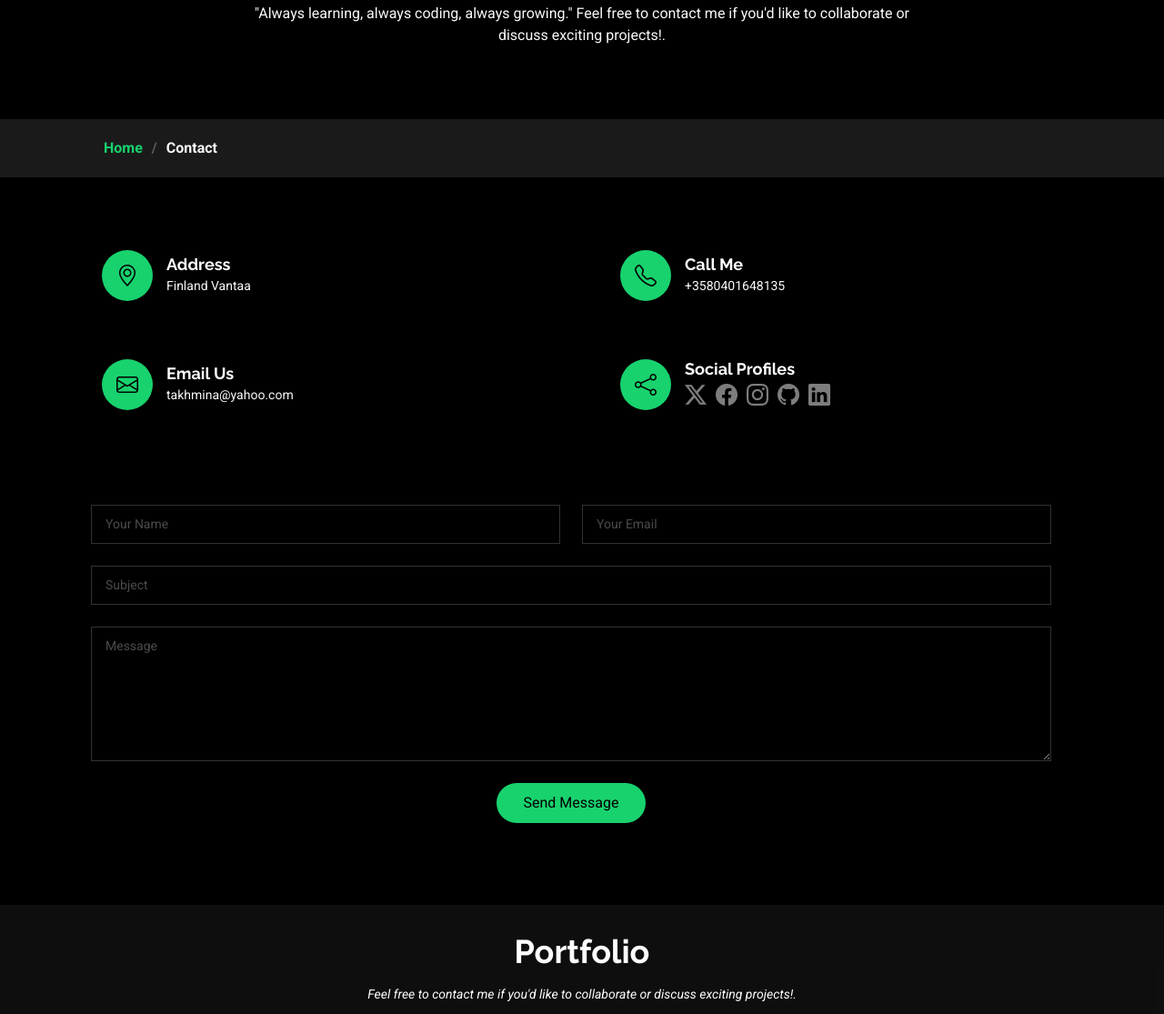
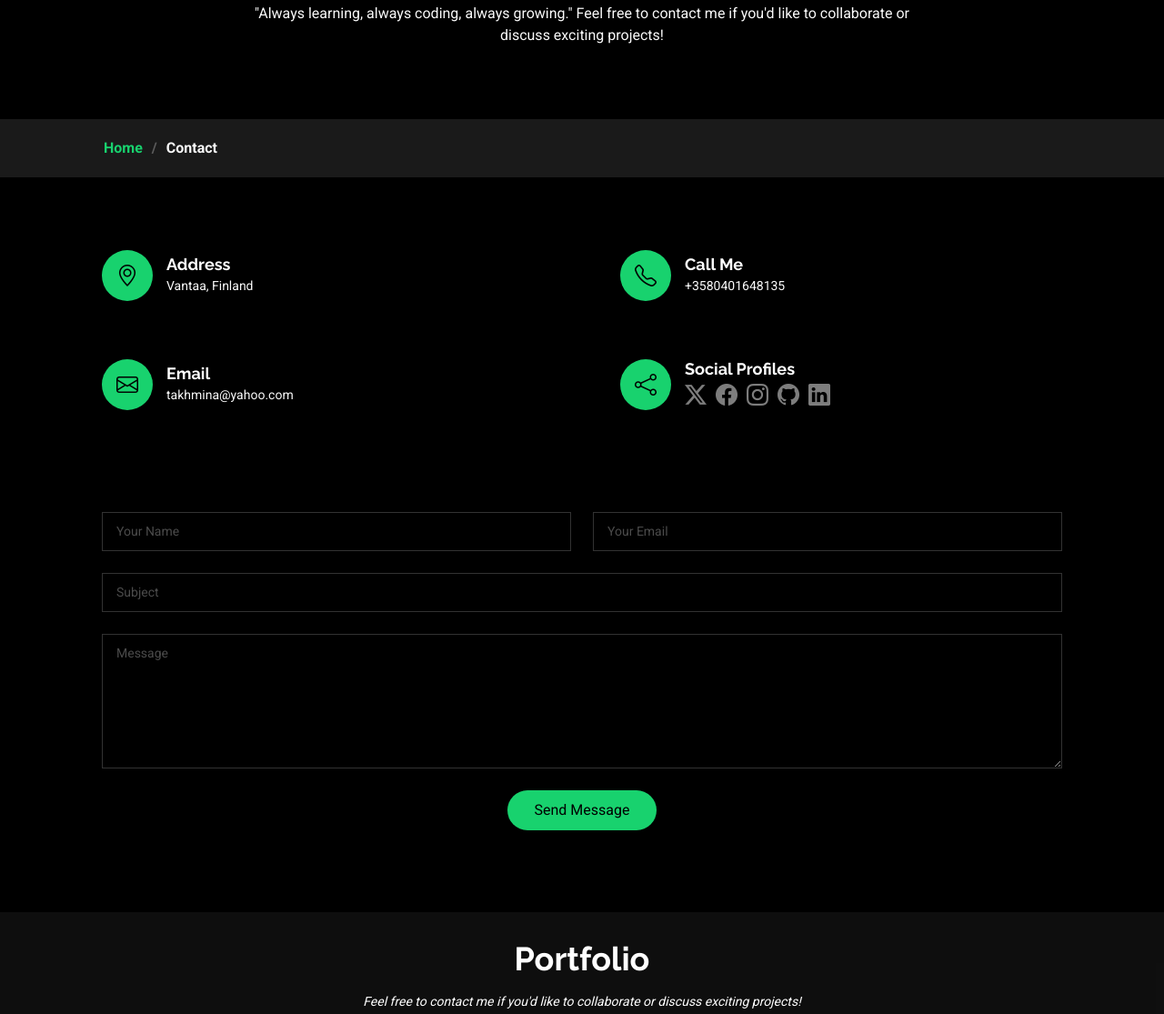
Before and after one commit to tahminamuksinova/tahminamuksinova.github.io, a plain HTML site: page contact.html in a window 1280 px wide. Shown: the part 212-1327 px from the top of the page at 91% size. Drawn offline with Linux system fonts and the light colour scheme.

Commit message:
Update contact.html

```diff
--- a/contact.html
+++ b/contact.html
@@ -1,47 +1,36 @@
 <!DOCTYPE html>
 <html lang="en">
 <head>
-    <meta charset="utf-8">
-    <meta content="width=device-width, initial-scale=1.0" name="viewport">
-    <title>Contact </title>
-    <meta name="description" content="">
-    <meta name="keywords" content="">
+  <meta charset="utf-8" />
+  <meta content="width=device-width, initial-scale=1.0" name="viewport" />
+  <title>Contact</title>
+  <meta name="description" content="" />
+  <meta name="keywords" content="" />
 
   <!-- Favicons -->
-    <link href="assets/img/favicon.png" rel="icon">
-    <link href="assets/img/apple-touch-icon.png" rel="apple-touch-icon">
+  <link href="assets/img/favicon.png" rel="icon" />
+  <link href="assets/img/apple-touch-icon.png" rel="apple-touch-icon" />
 
   <!-- Fonts -->
-    <link href="https://fonts.googleapis.com" rel="preconnect">
-    <link href="https://fonts.gstatic.com" rel="preconnect" crossorigin>
-    <link href="https://fonts.googleapis.com/css2?family=Roboto:ital,wght@0,100;0,300;0,400;0,500;0,700;0,900;1,100;1,300;1,400;1,500;1,700;1,900&family=Poppins:ital,wght@0,100;0,200;0,300;0,400;0,500;0,600;0,700;0,800;0,900;1,100;1,200;1,300;1,400;1,500;1,600;1,700;1,800;1,900&family=Raleway:ital,wght@0,100;0,200;0,300;0,400;0,500;0,600;0,700;0,800;0,900;1,100;1,200;1,300;1,400;1,500;1,600;1,700;1,800;1,900&display=swap" rel="stylesheet">
+  <link href="https://fonts.googleapis.com" rel="preconnect" />
+  <link href="https://fonts.gstatic.com" rel="preconnect" crossorigin />
+  <link href="https://fonts.googleapis.com/css2?family=Roboto:wght@100;300;400;500;700;900&family=Poppins:wght@100;200;300;400;500;600;700;800;900&family=Raleway:wght@100;200;300;400;500;600;700;800;900&display=swap" rel="stylesheet" />
 
   <!-- Vendor CSS Files -->
-    <link href="assets/vendor/bootstrap/css/bootstrap.min.css" rel="stylesheet">
-    <link href="assets/vendor/bootstrap-icons/bootstrap-icons.css" rel="stylesheet">
-    <link href="assets/vendor/aos/aos.css" rel="stylesheet">
-    <link href="assets/vendor/swiper/swiper-bundle.min.css" rel="stylesheet">
-    <link href="assets/vendor/glightbox/css/glightbox.min.css" rel="stylesheet">
+  <link href="assets/vendor/bootstrap/css/bootstrap.min.css" rel="stylesheet" />
+  <link href="assets/vendor/bootstrap-icons/bootstrap-icons.css" rel="stylesheet" />
+  <link href="assets/vendor/aos/aos.css" rel="stylesheet" />
+  <link href="assets/vendor/swiper/swiper-bundle.min.css" rel="stylesheet" />
+  <link href="assets/vendor/glightbox/css/glightbox.min.css" rel="stylesheet" />
 
   <!-- Main CSS File -->
-    <link href="assets/css/main.css" rel="stylesheet">
-
-    <!-- =======================================================
-    * Template Name: Personal
-    * Template URL: https://bootstrapmade.com/personal-free-resume-bootstrap-template/
-    * Updated: Aug 07 2024 with Bootstrap v5.3.3
-    * Author: BootstrapMade.com
-    * License: https://bootstrapmade.com/license/
-    ======================================================== -->
+  <link href="assets/css/main.css" rel="stylesheet" />
 </head>
 
 <body class="contact-page">
   <header id="header" class="header d-flex align-items-center fixed-top">
     <div class="container-fluid container-xl position-relative d-flex align-items-center justify-content-between">
-
       <a href="index.html" class="logo d-flex align-items-center">
-                <!-- Uncomment the line below if you also wish to use an image logo -->
-                <!-- <img src="assets/img/logo.png" alt=""> -->
         <h1 class="sitename">Portfolio</h1>
       </a>
 
@@ -57,8 +46,8 @@
       </nav>
     </div>
   </header>
+
   <main class="main">
-
     <!-- Page Title -->
     <div class="page-title" data-aos="fade">
       <div class="heading">
@@ -67,8 +56,7 @@
             <div class="col-lg-8">
               <h1>Contact</h1>
               <p class="mb-0">
-                                "Always learning, always coding, always growing."
-                                Feel free to contact me if you'd like to collaborate or discuss exciting projects!.
+                "Always learning, always coding, always growing." Feel free to contact me if you'd like to collaborate or discuss exciting projects!
               </p>
             </div>
           </div>
@@ -82,22 +70,23 @@
           </ol>
         </div>
       </nav>
-        </div><!-- End Page Title -->
+    </div>
+    <!-- End Page Title -->
+
     <!-- Contact Section -->
     <section id="contact" class="contact section">
-
       <div class="container" data-aos="fade-up" data-aos-delay="100">
-
         <div class="row gy-4">
           <div class="col-md-6">
             <div class="info-item d-flex align-items-center" data-aos="fade-up" data-aos-delay="200">
               <i class="icon bi bi-geo-alt flex-shrink-0"></i>
               <div>
                 <h3>Address</h3>
-                                <p>Finland Vantaa </p>
+                <p>Vantaa, Finland</p>
               </div>
             </div>
-                    </div><!-- End Info Item -->
+          </div>
+          <!-- End Info Item -->
 
           <div class="col-md-6">
             <div class="info-item d-flex align-items-center" data-aos="fade-up" data-aos-delay="300">
@@ -107,17 +96,19 @@
                 <p>+3580401648135</p>
               </div>
             </div>
-                    </div><!-- End Info Item -->
+          </div>
+          <!-- End Info Item -->
 
           <div class="col-md-6">
             <div class="info-item d-flex align-items-center" data-aos="fade-up" data-aos-delay="400">
               <i class="icon bi bi-envelope flex-shrink-0"></i>
               <div>
-                                <h3>Email Us</h3>
+                <h3>Email</h3>
                 <p>takhmina@yahoo.com</p>
               </div>
             </div>
-                    </div><!-- End Info Item -->
+          </div>
+          <!-- End Info Item -->
 
           <div class="col-md-6">
             <div class="info-item d-flex align-items-center" data-aos="fade-up" data-aos-delay="500">
@@ -133,24 +124,36 @@
                 </div>
               </div>
             </div>
-                    </div><!-- End Info Item -->
+          </div>
+          <!-- End Info Item -->
+        </div>
 
-                    <form action="Portfolio/forms/contact.php" method="post" class="php-email-form" data-aos="fade-up" data-aos-delay="600">
-                        <div class="row gy-4">
-
-                            <form id="contactForm" method="post">
+        <!-- Contact Form (single form, correct action & scripts) -->
+        <div class="row gy-4 mt-2">
+          <div class="col-12">
+            <!-- Update the action to match your actual PHP path.
+                 If your file is at /Portfolio/forms/contact.php, keep the leading slash. -->
+            <form
+              id="contactForm"
+              action="/Portfolio/forms/contact.php"
+              method="post"
+              class="php-email-form"
+              data-aos="fade-up"
+              data-aos-delay="600"
+              novalidate
+            >
               <div class="row gy-4">
                 <div class="col-md-6">
-                                        <input type="text" name="name" class="form-control" placeholder="Your Name" required="">
+                  <input type="text" name="name" class="form-control" placeholder="Your Name" required />
                 </div>
                 <div class="col-md-6">
-                                        <input type="email" class="form-control" name="email" placeholder="Your Email" required="">
+                  <input type="email" name="email" class="form-control" placeholder="Your Email" required />
                 </div>
                 <div class="col-md-12">
-                                        <input type="text" class="form-control" name="subject" placeholder="Subject" required="">
+                  <input type="text" name="subject" class="form-control" placeholder="Subject" required />
                 </div>
                 <div class="col-md-12">
-                                        <textarea class="form-control" name="message" rows="6" placeholder="Message" required=""></textarea>
+                  <textarea name="message" class="form-control" rows="6" placeholder="Message" required></textarea>
                 </div>
                 <div class="col-md-12 text-center">
                   <div class="loading">Loading</div>
@@ -160,24 +163,18 @@
                 </div>
               </div>
             </form>
-
-                            <script><script src="assets/vendor/php-email-form/validate.js"></script>
-                            </script>
-
-
           </div>
-                    </form><!-- End Contact Form -->
-
         </div>
-
-        </section><!-- /Contact Section -->
-
+        <!-- End Contact Form -->
+      </div>
+    </section>
+    <!-- /Contact Section -->
   </main>
 
   <footer id="footer" class="footer dark-background">
     <div class="container">
       <h3 class="sitename">Portfolio</h3>
-            <p>Feel free to contact me if you'd like to collaborate or discuss exciting projects!.</p>
+      <p>Feel free to contact me if you'd like to collaborate or discuss exciting projects!</p>
       <div class="social-links d-flex justify-content-center">
         <a href="https://x.com/Takhmina1515" target="_blank"><i class="bi bi-twitter-x"></i></a>
         <a href="https://www.facebook.com/TakhminaVictory" target="_blank"><i class="bi bi-facebook"></i></a>
@@ -185,15 +182,12 @@
         <a href="https://github.com/tahminamuksinova" target="_blank"><i class="bi bi-github"></i></a>
         <a href="https://www.linkedin.com/in/takhmina-muksinova-a14b722b3/" target="_blank"><i class="bi bi-linkedin"></i></a>
       </div>
+
       <div class="container">
         <div class="copyright">
           <span>Copyright</span> <strong class="px-1 sitename">Portfolio</strong> <span>All Rights Reserved</span>
         </div>
         <div class="credits">
-                    <!-- All the links in the footer should remain intact. -->
-                    <!-- You can delete the links only if you've purchased the pro version. -->
-                    <!-- Licensing information: https://bootstrapmade.com/license/ -->
-                    <!-- Purchase the pro version with working PHP/AJAX contact form: [buy-url] -->
           Designed by <a href="https://bootstrapmade.com/">BootstrapMade</a>
         </div>
       </div>
@@ -220,5 +214,5 @@
 
   <!-- Main JS File -->
   <script src="assets/js/main.js"></script>
-
 </body>
+</html>
```
Lines whose indentation alone changed are shown as unchanged.
